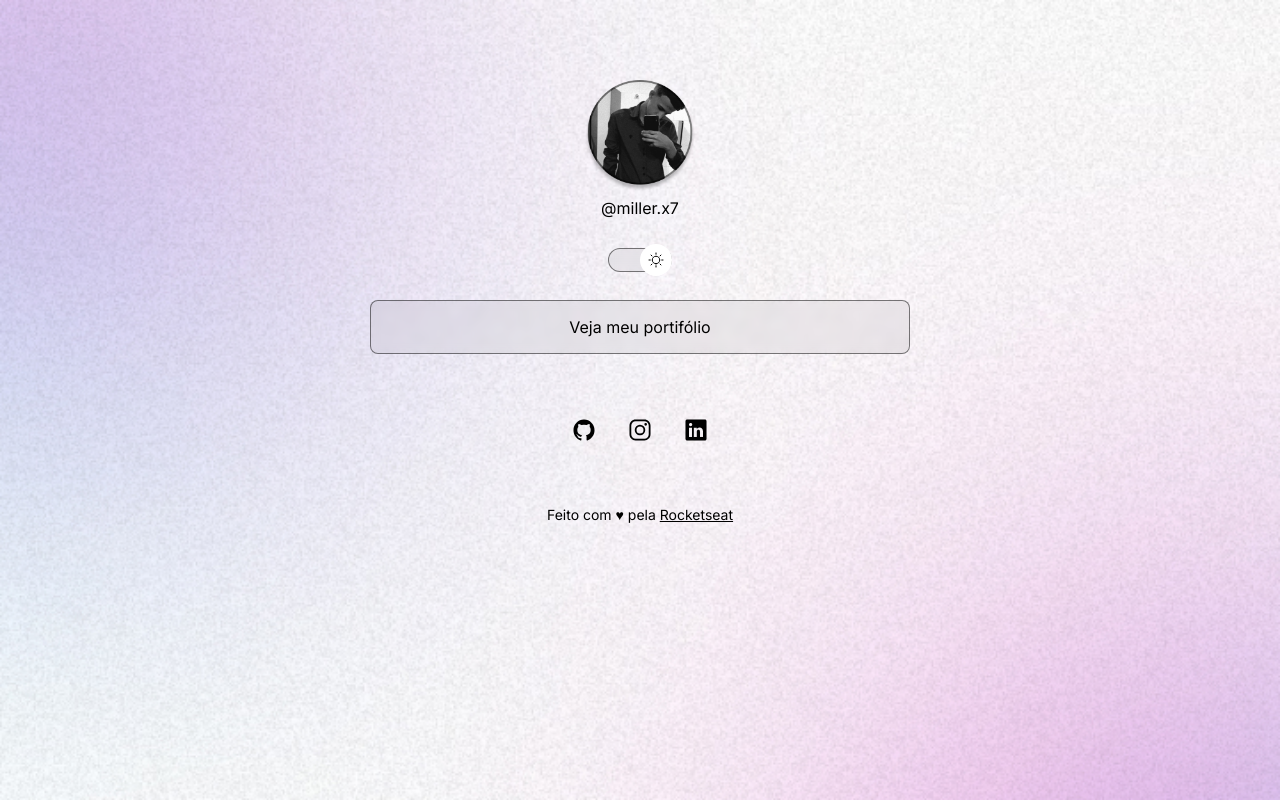
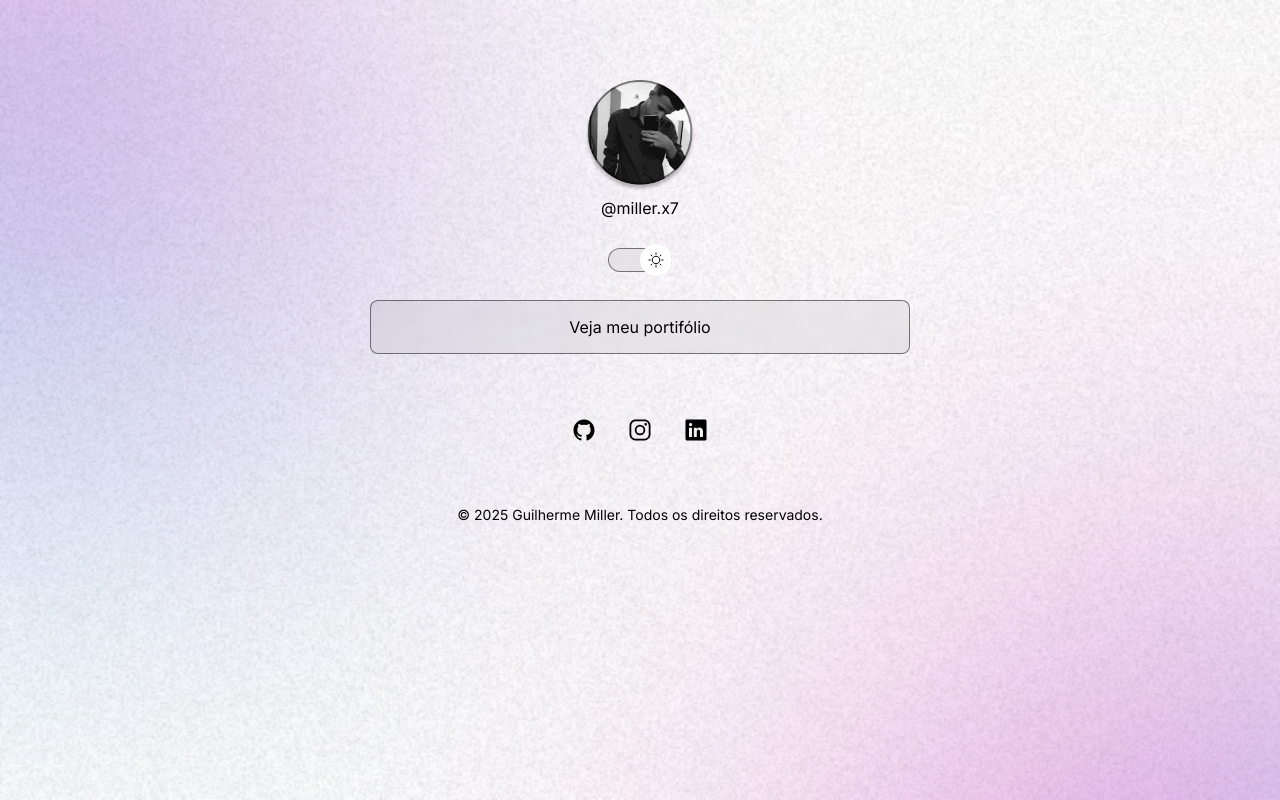
Before and after one commit to millerx7/DevLinks, a plain HTML site: page index.html in a window 1280 px wide. Drawn offline with nearby package versions, Linux system fonts and the light colour scheme; files whose address does not match are found by name.

Commit message:
Update index.html

```diff
--- a/index.html
+++ b/index.html
@@ -38,7 +38,7 @@
         </li> -->
 
         <li>
-          <a href="https://portfolio-miller-pi.vercel.app/">Veja meu portifólio</a>
+          <a href="https://millerdev.vercel.app/">Veja meu portifólio</a>
         </li>
 
         <!-- <li>
@@ -63,12 +63,7 @@
         </a>
       </div>
       <footer>
-        Feito com ♥ pela
-        <a
-          href="https://rocketseat.com.br/
-       "
-          >Rocketseat</a
-        >
+        © 2025 Guilherme Miller. Todos os direitos reservados.
       </footer>
     </div>
 
```
